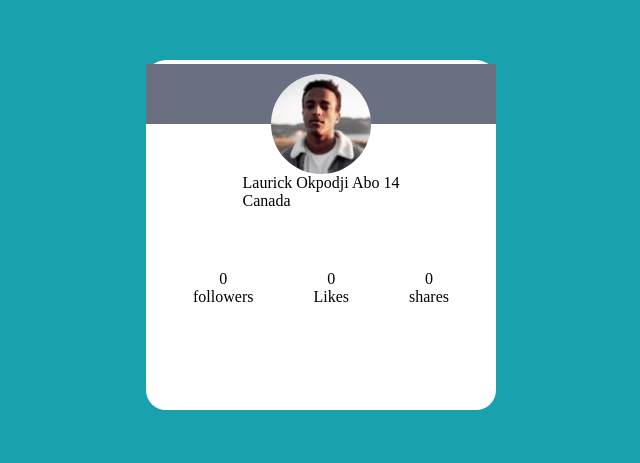
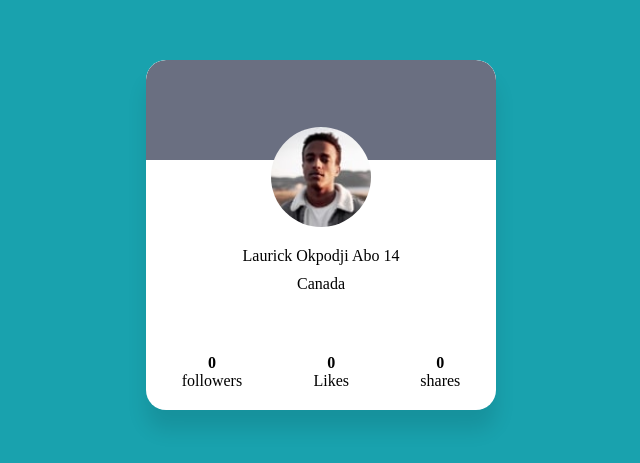
Before and after one commit to Noxiz-2/Profile-card, a plain HTML site: page profile-card-component-main/index.html in a window 1280 px wide. Shown: the part 165-628 px from the top of the page, without its empty margins (319-959 px from the left). Drawn offline with Linux system fonts and the light colour scheme.

```diff
--- a/profile-card-component-main/index.html
+++ b/profile-card-component-main/index.html
@@ -20,17 +20,17 @@
     <div>Laurick Okpodji Abo <span>14</span></div>
     <div>Canada</div>
    </div>
-    <div class="numbers">
+    <div class="stats">
       <div class="mini-container">
-     <div>0</div>
+     <div class="numbers">0</div>
      <div>followers</div>
       </div>
       <div class="mini-container">
-     <div>0</div>
+     <div class="numbers">0</div>
      <div>Likes</div>
       </div>
       <div class="mini-container">
-     <div>0</div>
+     <div class="numbers">0</div>
      <div>shares</div>
       </div>
     </div>
--- a/profile-card-component-main/style.css
+++ b/profile-card-component-main/style.css
@@ -5,6 +5,7 @@ body {
     align-items: center;
     margin: 0;
     height: 100vh;
+
 }
 
 
@@ -17,13 +18,24 @@ body {
     flex-direction: column;
     justify-content: center;
     align-items: center;
+    box-shadow: 0 20px 20px rgba(0, 0, 0, 0.1);
+    overflow: hidden;
+    position: relative;
+
 }
 
 
+.stats {
+    display: flex;
+    margin-top: 20px;
+    width: 100%;
+    justify-content: space-around;
+    position: absolute;
+    bottom: 20px;
+}
+
 .numbers {
-    display: flex;
-    gap: 60px;
-    margin-top: 60px;
+    font-weight: bold;
 }
 
 .mini-container {
@@ -38,12 +50,25 @@ body {
     height: 100px;
     border-radius: 50%;
     margin-top: -50px;
+    z-index: 1;
 }
 
+.text {
+    display: flex;
+    flex-direction: column;
+    align-items: center;
+    gap: 10px;
+    text-align: cemter;
+    margin-top: 20px;
+}
 
 .header {
-    width: 350px;
+    width: 100%;
     background-color: hsl(227, 10%, 46%);
-    height: 60px;
-    margin-top: -100px;
+    height: 100px;
+    border-top-left-radius: 20px;
+    border-top-right-radius: 20px;
+    position: absolute;
+    top: 0; /* Align to the top */
+    left: 0; /* Align to the left */
 }
```
